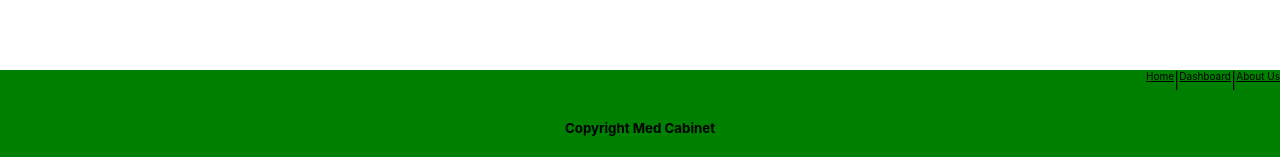
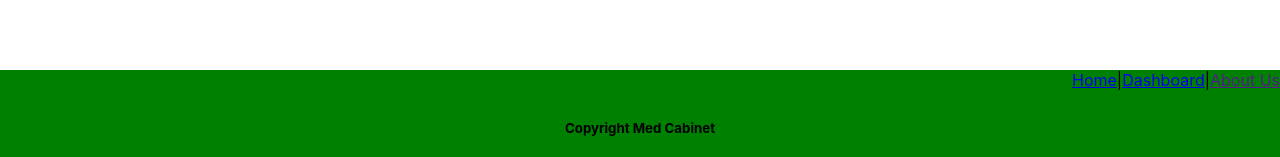
Before and after one commit to Build-Week-HairC/Front-end, a React (Create React App) app in the folder med/: page /medcard in a window 1280 px wide. Shown: the part 710-867 px from the top of the page. Built offline with nearby package versions, Linux system fonts and the light colour scheme; no server answers.

Commit message:
added links to footer

```diff
--- a/med/src/Components/Footer/Footer.css
+++ b/med/src/Components/Footer/Footer.css
@@ -14,8 +14,3 @@
     display: flex;
     justify-content: flex-end;
 }
-
-.anchorFooter {
-    font-size: 10px;
-    color: black;
-}
--- a/med/src/Components/Footer/Footer.js
+++ b/med/src/Components/Footer/Footer.js
@@ -1,11 +1,12 @@
 import React from 'react';
 import './Footer.css';
+import { Link } from 'react-router-dom';
 
 const Footer = () => {
     return (
         <div className="footer">
             <nav className="nav">
-                <a className="anchorFooter" href="#">Home</a> | <a className="anchorFooter" href="#">Dashboard</a> | <a className="anchorFooter" href="#">About Us</a>
+                <Link to="/">Home</Link> | <Link to="/dashboard">Dashboard</Link> | <Link>About Us</Link>
             </nav>
             <h5 className="copyright">Copyright Med Cabinet</h5>
         </div>
```
